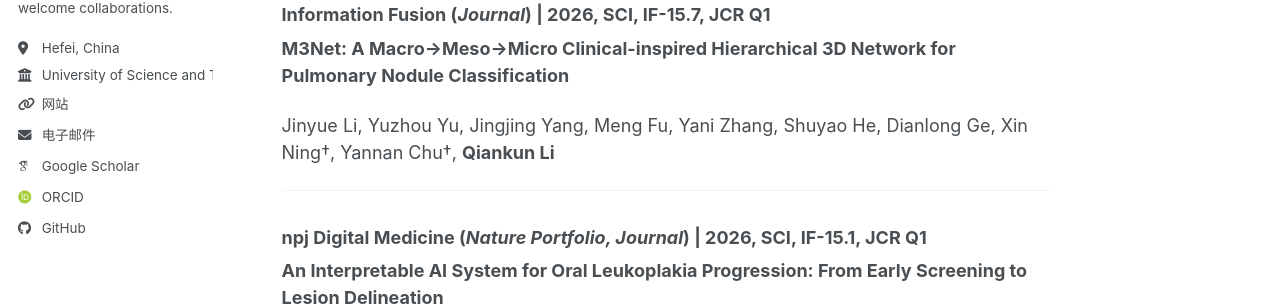
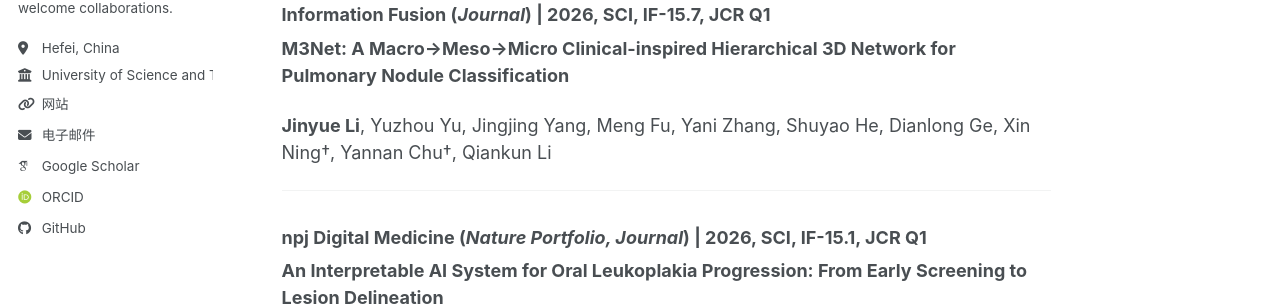
Before and after one commit to jylEcho/jylEcho.github.io, a Jekyll site: the page built from _pages/about.md, in a window 1280 px wide and 1159 px high. Shown: the part 340-648 px from the top of the window. Built offline with Jekyll 4.4.1, drawn with Linux system fonts in a browser that asks for light colours; some web fonts are replaced; a script bundle is joined from its source files by our own code; library files that are not in the unit come from our copies.

```diff
--- a/_pages/about.md
+++ b/_pages/about.md
@@ -16,7 +16,7 @@ I am **Jinyue Li**, an integrated Ph.D. student in the Department of Electronic
 ### **Information Fusion** (*Journal*) | 2026, SCI, IF-15.7, **JCR Q1**
 **M3Net: A Macro→Meso→Micro Clinical-inspired Hierarchical 3D Network for Pulmonary Nodule Classification**
 
-Jinyue Li, Yuzhou Yu, Jingjing Yang, Meng Fu, Yani Zhang, Shuyao He, Dianlong Ge, Xin Ning†, Yannan Chu†, **Qiankun Li**
+**Jinyue Li**, Yuzhou Yu, Jingjing Yang, Meng Fu, Yani Zhang, Shuyao He, Dianlong Ge, Xin Ning†, Yannan Chu†, Qiankun Li
 
 ---
 
```
